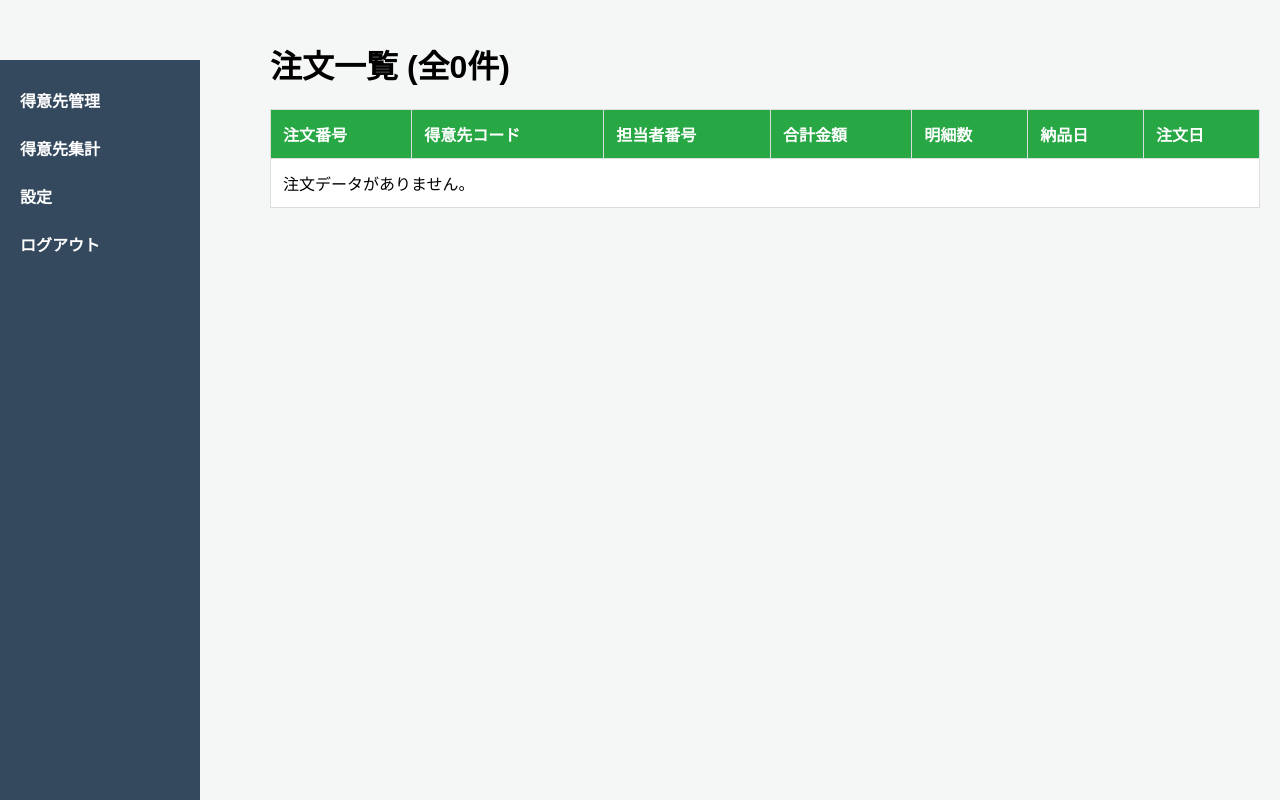
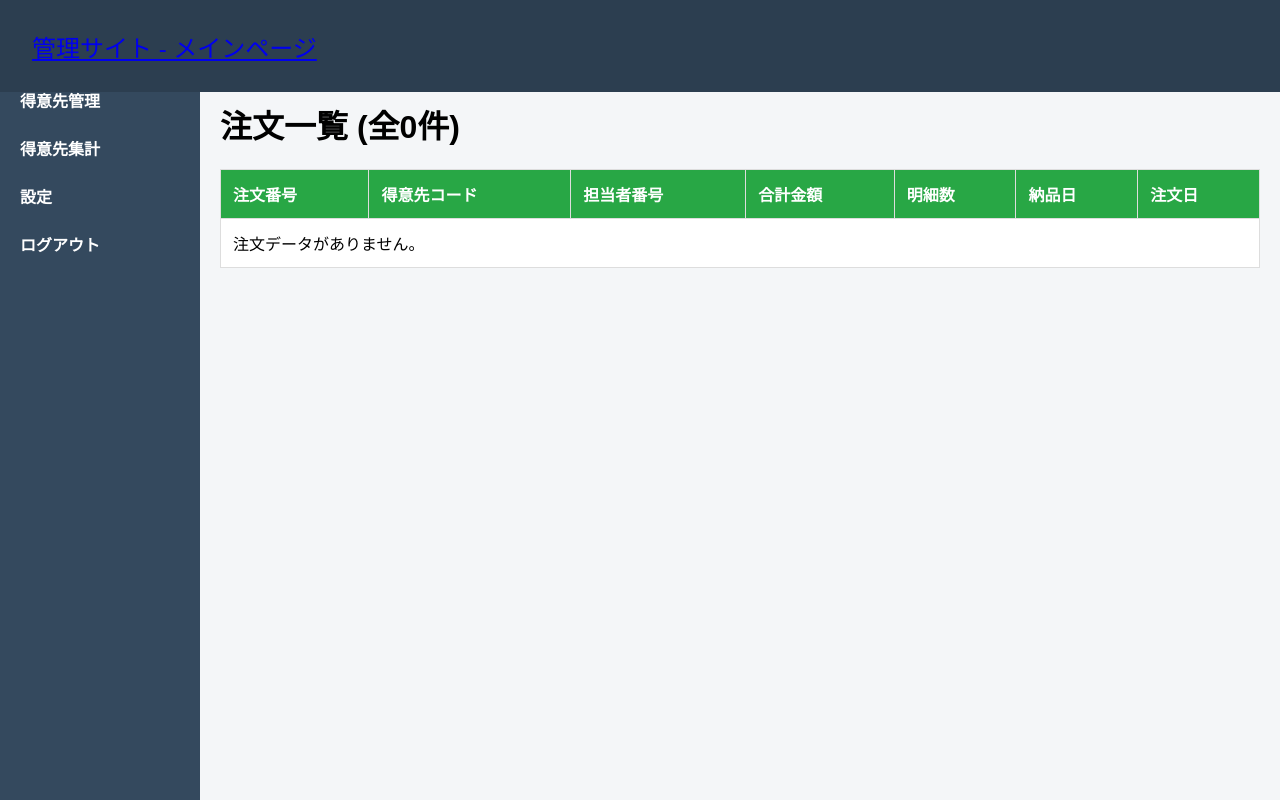
Before and after one commit to Naughty8020/DjangoAssignment, a Django app: page /orders_list/ in a window 1280 px wide. Run offline with Django 4.2, Linux system fonts and the light colour scheme; data that the repository does not hold is empty.

Commit message:
add serch

```diff
--- /dev/null
+++ b/psys/templates/header.html
@@ -0,0 +1,11 @@
+  <header><a href="/customers">管理サイト - メインページ</a></header>
+
+  <style>
+        header {
+        background-color: #2c3e50;
+        color: white;
+        padding: 1rem 2rem;
+        font-size: 1.5rem;
+      }
+
+  </style>
--- a/psys/templates/orders_list.html
+++ b/psys/templates/orders_list.html
@@ -4,16 +4,79 @@
   <meta charset="UTF-8">
   <title>注文一覧</title>
   <style>
-        body { margin: 0; display: flex; background-color: #f4f7f6; font-family: sans-serif; }
-        .main-content { flex: 1; margin-left: 250px; padding: 20px; }
-        table { width: 100%; border-collapse: collapse; background: white; }
-        th, td { border: 1px solid #ddd; padding: 12px; text-align: left; }
-        th { background-color: #28a745; color: white; }
-        tr:nth-child(even) { background-color: #f9f9f9; }
-        .price { text-align: right; } /* 金額を右寄せにする */
+    body {
+      margin: 0;
+      font-family: Arial, sans-serif;
+      background: #f4f6f8;
+    }
+
+    /* ヘッダー固定 */
+    header {
+      position: fixed;
+      top: 0;
+      left: 0;
+      width: 100%;
+      height: 60px;
+      background: #2c3e50;
+      color: white;
+      display: flex;
+      align-items: center;
+      padding: 0 20px;
+      font-size: 1.5rem;
+      z-index: 1000;
+    }
+
+    /* サイドバー固定 */
+    aside {
+      position: fixed;
+      top: 60px; /* ヘッダーの下から開始 */
+      left: 0;
+      width: 200px;
+      bottom: 0;
+      background: #34495e;
+      color: white;
+      padding: 20px;
+      box-sizing: border-box;
+      overflow-y: auto;
+    }
+
+    /* メインコンテンツ */
+    .main-content {
+      margin-top: 60px; /* ヘッダーの高さ分 */
+      margin-left: 200px; /* サイドバーの幅分 */
+      padding: 20px;
+      box-sizing: border-box;
+    }
+
+    /* テーブルデザイン */
+    table {
+      width: 100%;
+      border-collapse: collapse;
+      background: white;
+    }
+
+    th, td {
+      border: 1px solid #ddd;
+      padding: 12px;
+      text-align: left;
+    }
+
+    th {
+      background-color: #28a745;
+      color: white;
+    }
+
+    tr:nth-child(even) {
+      background-color: #f9f9f9;
+    }
+
+    .price {
+      text-align: right;
+    }
   </style>
 </head>
 <body>
+  {% include 'header.html' %}
   {% include 'sidebar.html' %}
 
   <div class="main-content">
--- a/psys/urls.py
+++ b/psys/urls.py
@@ -15,5 +15,6 @@ urlpatterns = [
     path('customer_crate/', views.customer_create, name='customer_create'),
     path('customer_update/<str:pk>/', views.customer_update, name='customer_update'),
     path('customer_delete/<str:pk>/', views.customer_delete, name='customer_delete'),
-    path('orders_list/', views.orders_list, name='orders_list')
+    path('orders_list/', views.orders_list, name='orders_list'),
+    path('search/', views.customer_list, name='customer_search')
 ]
--- a/psys/views.py
+++ b/psys/views.py
@@ -5,7 +5,7 @@ from django.contrib.auth import logout as auth_logout
 from .models import Employee, Customer, Orders
 from .models import Customer
 from .forms import CustomerForm
-
+from django.db.models import Q
 # ホームページのビュー
 def index(request):
     return render(request, 'index.html')
@@ -120,3 +120,16 @@ def customer_delete(request, pk):
 def orders_list(request):
     orders = Orders.objects.all()
     return render(request, 'orders_list.html', {'orders': orders})
+
+def customer_list(request):
+    query = request.GET.get('q')  # フォームからの検索ワードを取得
+    if query:
+        customers = Customer.objects.filter(
+            Q(customer_name__icontains=query) |
+            Q(customer_code__icontains=query) |
+            Q(customer_address__icontains=query)
+        )
+    else:
+        customers = Customer.objects.all()
+
+    return render(request, 'customers.html', {'customers': customers})
```
Also changed, not shown: psys/templates/customer_create.html (+7 -1 lines), psys/templates/customers.html (+7 -11 lines), README.md. Lines whose indentation alone changed are shown as unchanged.
